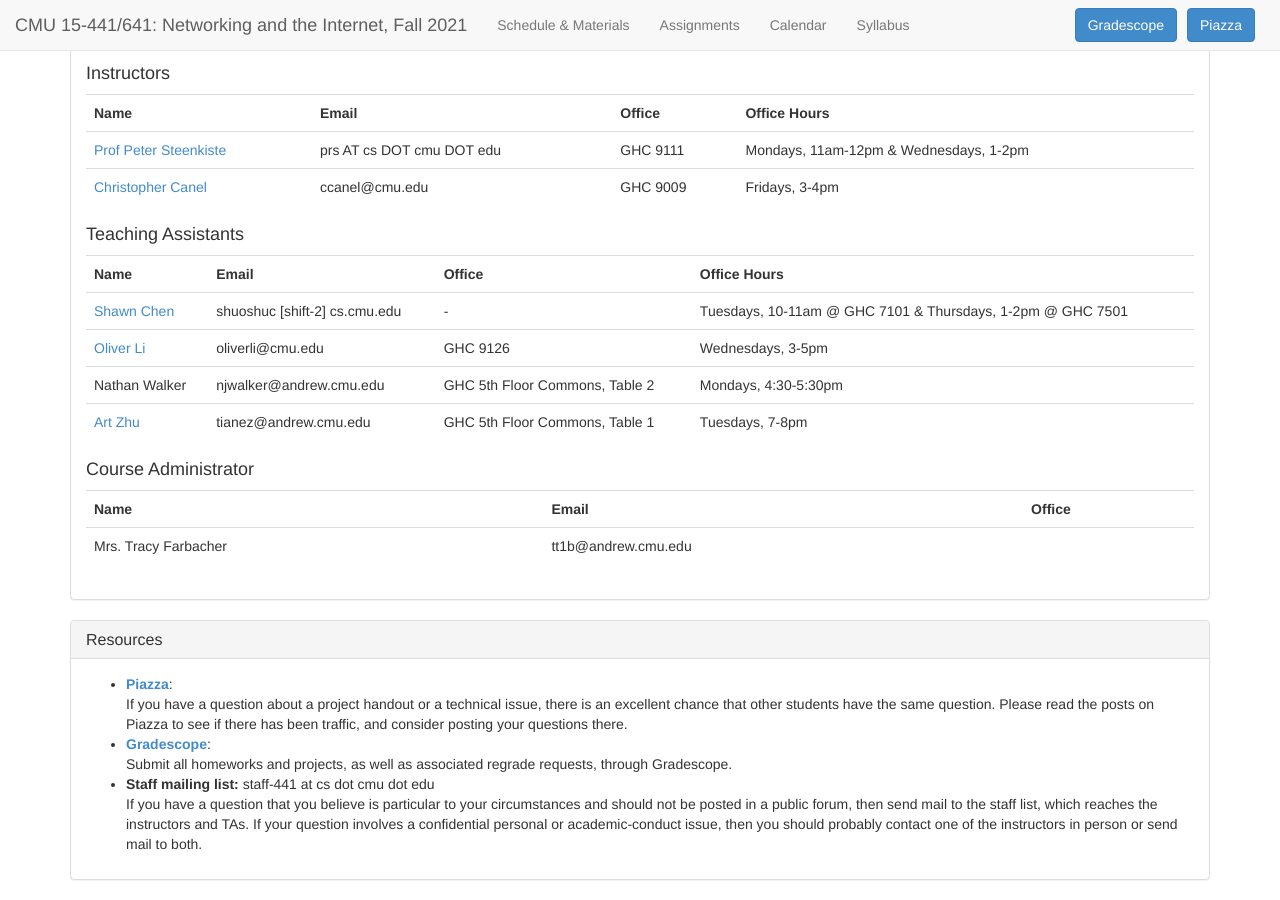
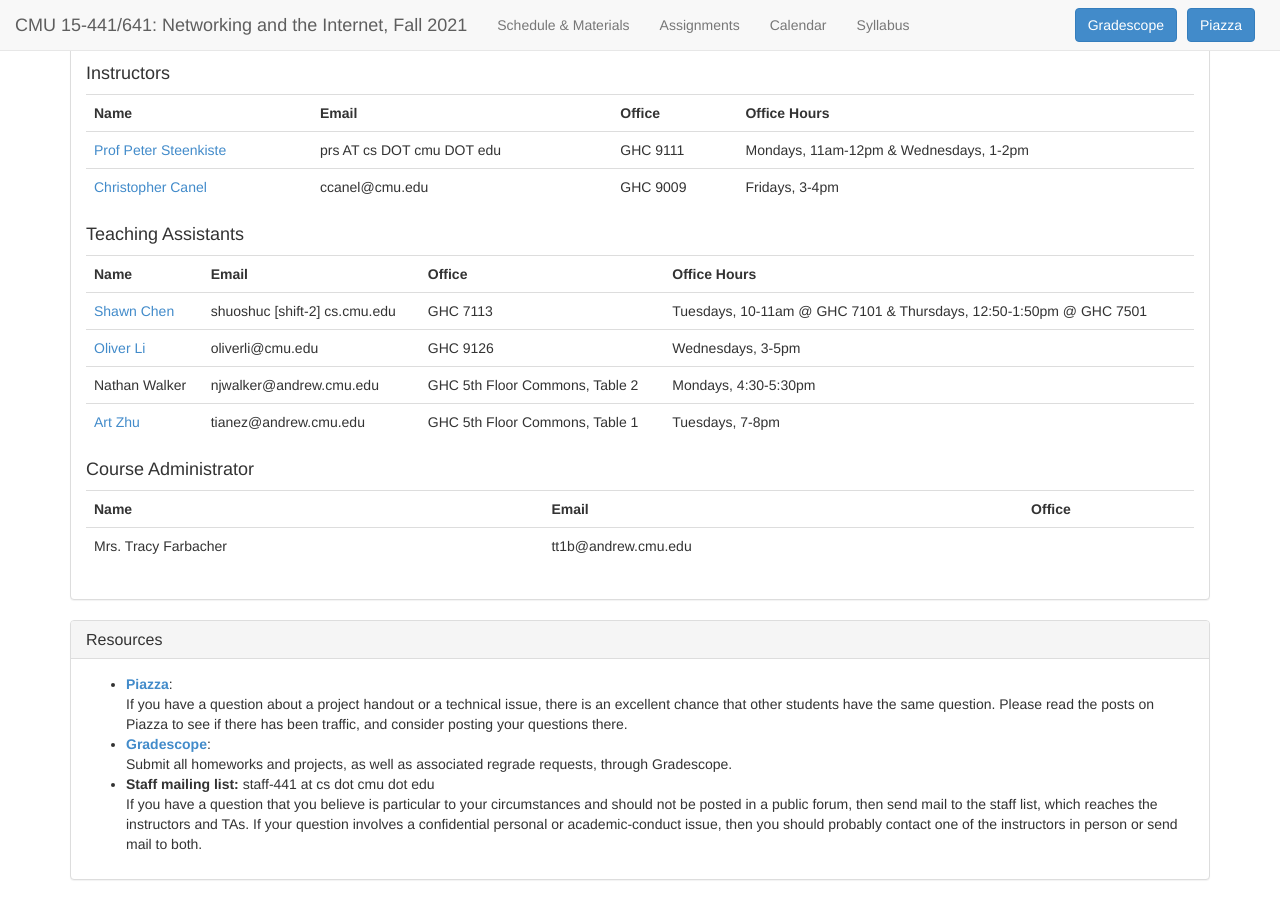
Before and after one commit to computer-networks/fa21, a Jekyll site: the page built from index.html, in a window 1280 px wide and 900 px high, scrolled down 571 px. Built offline with Jekyll 4.4.1, drawn with Linux system fonts in a browser that asks for light colours.

Commit message:
Update index.html
Move Shawn's Thursday OH 10 min earlier.

```diff
--- a/index.html
+++ b/index.html
@@ -93,8 +93,8 @@ title: CMU 15-441/641, Fall 2021 --- Home
       <tr>
         <td><a href="http://cs.cmu.edu/~shuoshuc">Shawn Chen</a></td>
         <td><span class="email">shuoshuc [shift-2] cs.cmu.edu</span></td>
-        <td>-</td>
-        <td>Tuesdays, 10-11am @ GHC 7101 & Thursdays, 1-2pm @ GHC 7501</td>
+        <td>GHC 7113</td>
+        <td>Tuesdays, 10-11am @ GHC 7101 & Thursdays, 12:50-1:50pm @ GHC 7501</td>
       </tr>
 
       <tr>
```
